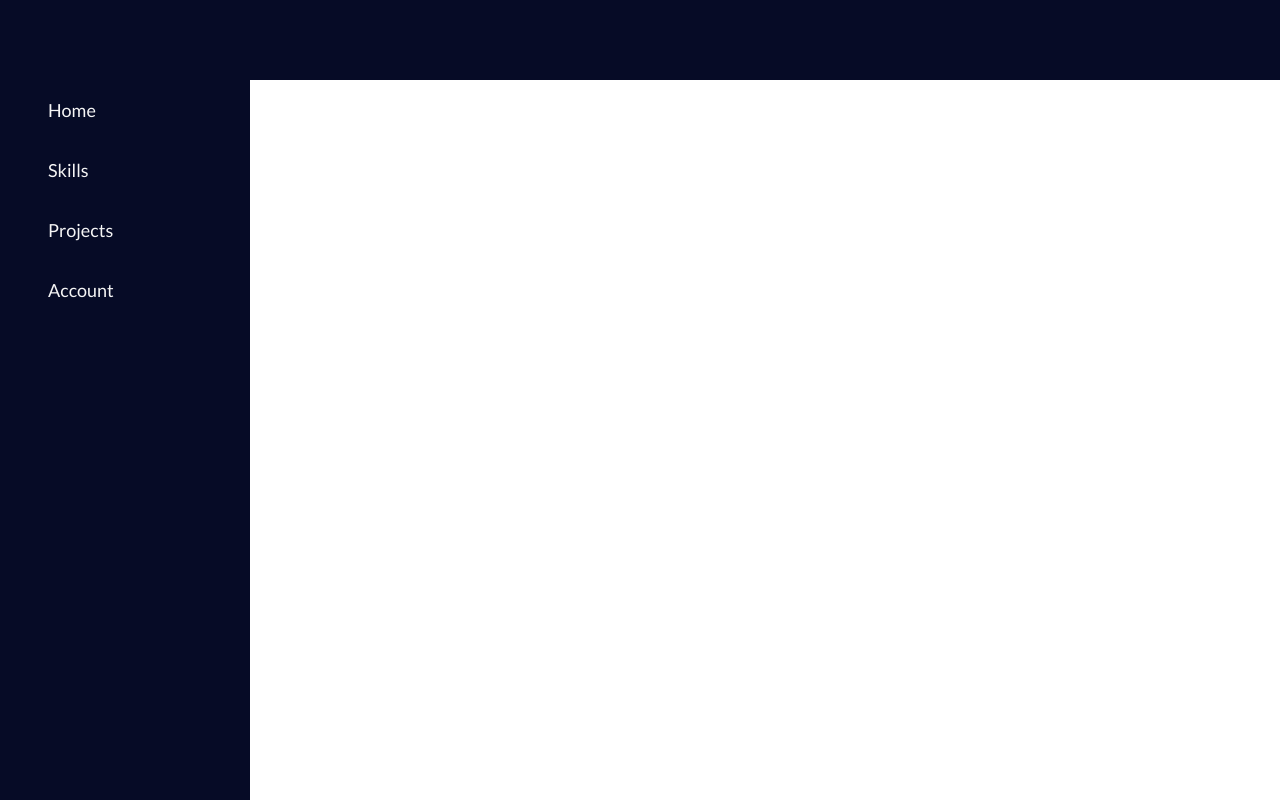
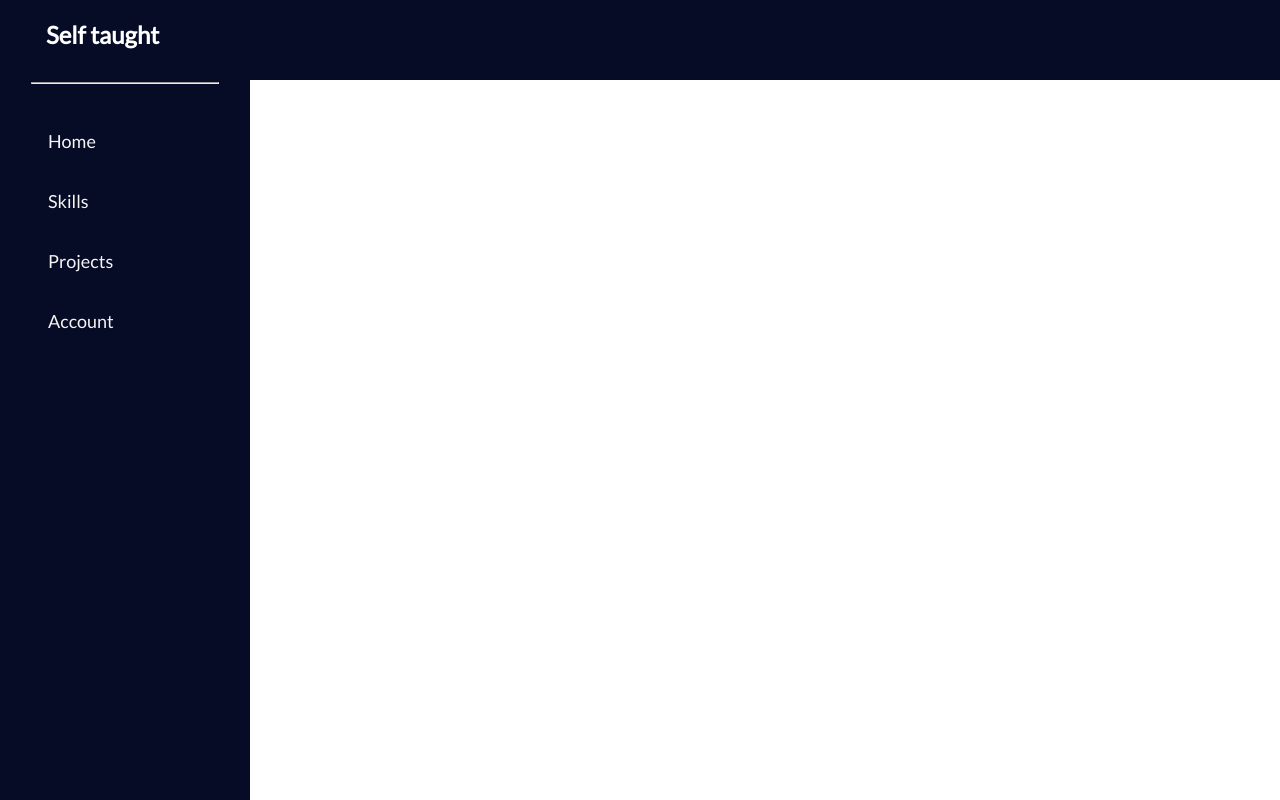
Before and after one commit to davemarong/Self-Taught-App, a React (Create React App) app: page / in a window 1280 px wide. Built offline with nearby package versions, Linux system fonts and the light colour scheme.

Commit message:
Add logo to sidebar

```diff
--- a/src/components/nav/Nav.js
+++ b/src/components/nav/Nav.js
@@ -9,7 +9,7 @@ import { IconContext } from "react-icons";
 import useMediaQuery from "@material-ui/core/useMediaQuery";
 
 export default function Nav() {
-  const [sidebar, setSidebar] = useState(true);
+  const [sidebar, setSidebar] = useState(false);
   const handleShowSidebar = () => {
     setSidebar(!sidebar);
   };
@@ -25,6 +25,7 @@ export default function Nav() {
             <Link to="#" className="menu-bars">
               <TiThMenu onClick={handleShowSidebar} />
             </Link>
+            <h2 className="navbar-logo">Self taught</h2>
           </div>
           <nav className={sidebar ? "nav-menu active" : "nav-menu"}>
             <ul
@@ -37,12 +38,14 @@ export default function Nav() {
             >
               <li className="navbar-toggle">
                 {matches ? null : (
-                  <Link to="#" className="menu-bars">
+                  <Link to="#" className="menu-bars close">
                     <AiOutlineClose />
                   </Link>
                 )}
               </li>
 
+              <h1 className="nav-logo">Self taught</h1>
+              <hr className="nav-hr" />
               {NavItems.map((item) => (
                 <li key={item.id} className={item.cName}>
                   <Link to={item.path}>
--- a/src/styles/Navbar.css
+++ b/src/styles/Navbar.css
@@ -11,7 +11,28 @@
   font-size: 2rem;
   background: none;
 }
-
+.close {
+  left: 165px;
+  position: absolute;
+}
+.nav-logo {
+  color: white;
+  position: relative;
+  left: 46px;
+  bottom: 60px;
+}
+.nav-hr {
+  width: 75%;
+  margin: auto;
+  position: relative;
+  bottom: 27px;
+}
+.navbar-logo {
+  color: white;
+  margin: 30px;
+  position: relative;
+  bottom: 5px;
+}
 .nav-menu {
   background-color: #060b26;
   width: 250px;
```
